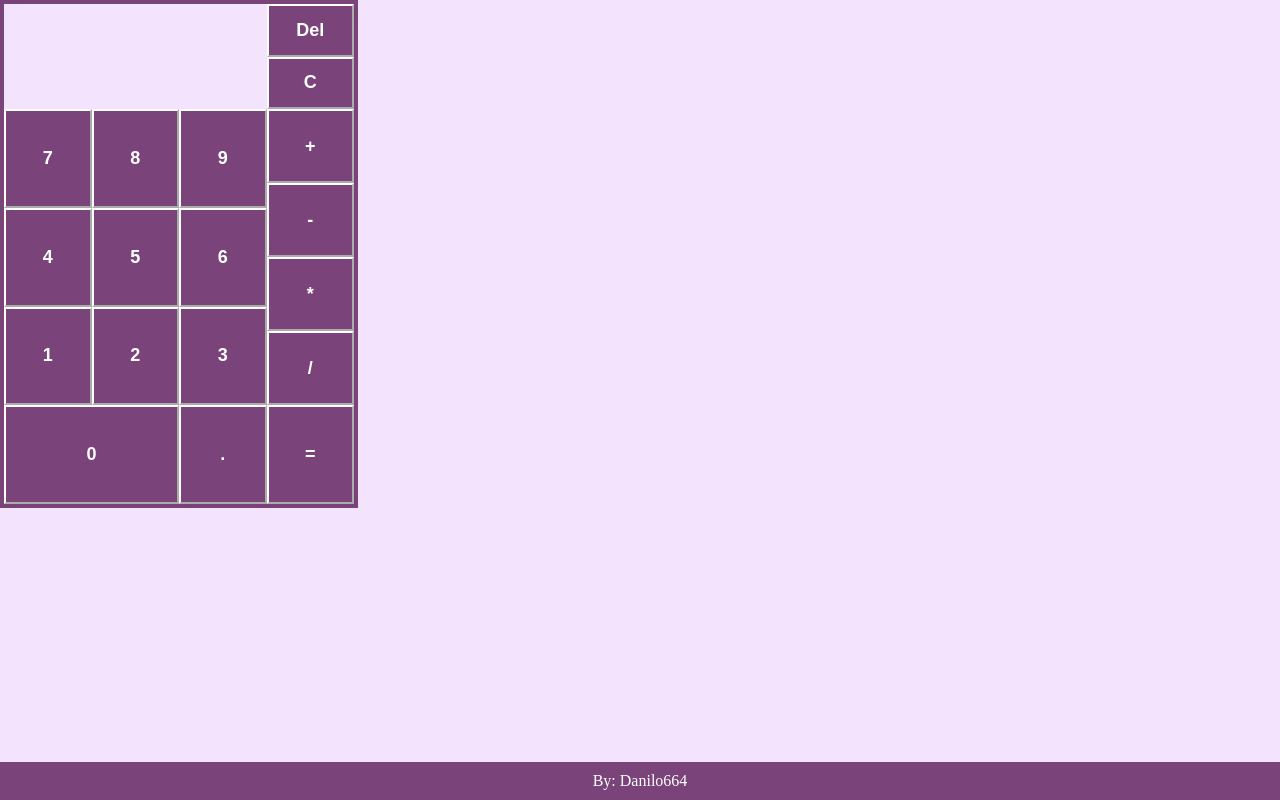
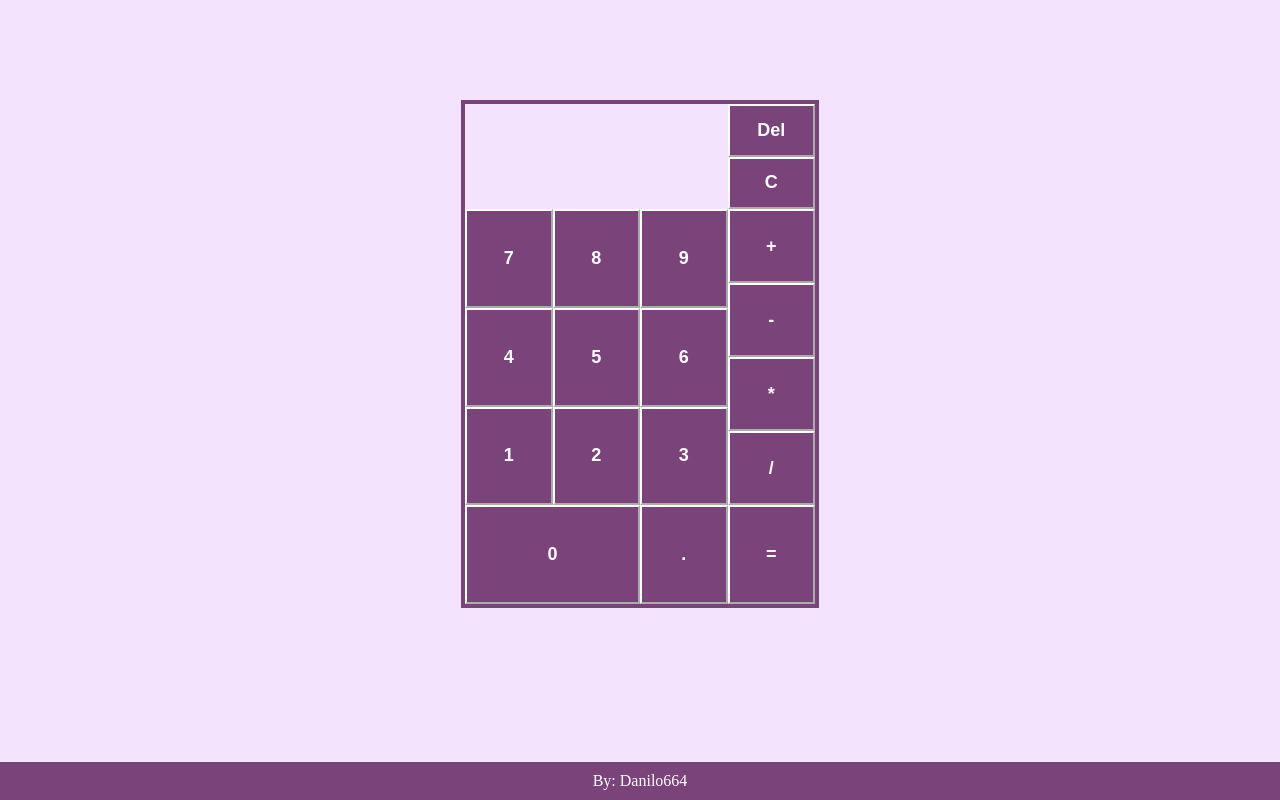
Before and after one commit to Danilo664/calculator, a plain HTML site: page index.html in a window 1280 px wide. Drawn offline with Linux system fonts and the light colour scheme.

Commit message:
added container to calculator, for better look with style.css

```diff
--- a/index.html
+++ b/index.html
@@ -8,6 +8,7 @@
     <title>Document</title>
 </head>
 <body>
+    <div id="calcContainer">
     <div id="calculator">
     <div id="viewStuff">
         <p id="firstPara"></p>
@@ -41,10 +42,12 @@
             </div>
         <button id="equals">=</button>
     </div>
+</div>
     <div id="footer">
         By: Danilo664
     </div>
 
+
     <script src="code.js"></script>
 </body>
 </html>
```
